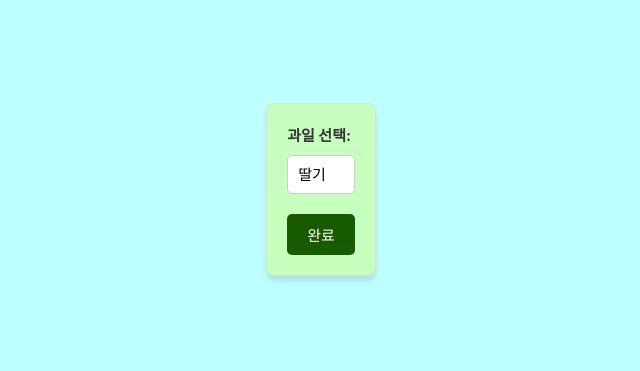
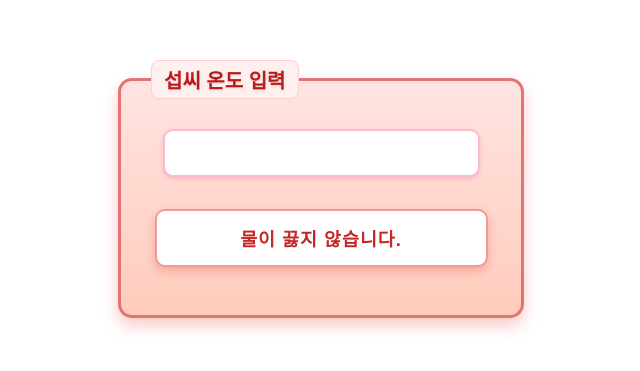
Before and after one commit to JeongYoungseo/2025_2_reactprojects, a React (Create React App) app: page / in a window 1280 px wide. Shown: the part 211-582 px from the top of the page, without its empty margins (319-959 px from the left). Built offline with nearby package versions, Linux system fonts and the light colour scheme.

Commit message:
11장 form Reservation,Signup 12장 State 공유 ConfirmBoilVerdict

```diff
--- /dev/null
+++ b/src/chp11/Signup.css
@@ -0,0 +1,93 @@
+/* 전체 영역 중앙 정렬 */
+div {
+    display: flex;
+    flex-direction: column;
+    align-items: center;
+    margin-top: 80px;
+    font-family: "Pretendard", "Noto Sans KR", sans-serif;
+}
+
+/* 제목 */
+h2 {
+    color: #1f4e79; /* 짙은 블루 */
+    margin-bottom: 20px;
+    font-size: 1.6rem;
+}
+
+/* 폼 전체 박스 */
+form {
+    background-color: #e8f2fa; /* 연한 하늘색 배경 */
+    border: 1px solid #b7d4eb;
+    border-radius: 12px;
+    padding: 30px 35px;
+    width: 700px;
+    box-shadow: 0 4px 12px rgba(31, 78, 121, 0.15);
+    display: flex;
+    flex-direction: column;
+    gap: 15px;
+}
+
+ /*각 label 세로 정렬 */
+form label {
+    display: flex;
+    flex-direction: column;
+    font-weight: 600;
+    color: #2b3e4c;
+    font-size: 0.95rem;
+}
+
+/* 입력창, 셀렉트, 텍스트박스 */
+form input[type="text"],
+form input[type="email"],
+form input[type="password"],
+form select,
+form textarea {
+    margin-top: 6px;
+    padding: 8px 10px;
+    border-radius: 8px;
+    border: 1px solid #a7c8e7;
+    font-size: 0.95rem;
+    background-color: #ffffff;
+    color: #1f3d55;
+    transition: border-color 0.2s ease, box-shadow 0.2s ease;
+}
+
+form input:focus,
+form textarea:focus,
+form select:focus {
+    outline: none;
+    border-color: #4a90e2;
+    box-shadow: 0 0 6px rgba(74, 144, 226, 0.5);
+}
+
+/* 텍스트 영역 */
+form textarea {
+    resize: none;
+    height: 80px;
+}
+
+/* 버튼 */
+form button {
+    background-color: #4a90e2;
+    color: white;
+    border: none;
+    border-radius: 8px;
+    padding: 10px;
+    font-weight: 600;
+    cursor: pointer;
+    font-size: 1rem;
+    transition: background-color 0.2s ease, transform 0.2s ease;
+}
+
+form button:hover {
+    background-color: #357abd;
+    transform: translateY(-2px);
+}
+
+/* 반응형 */
+@media (max-width: 400px) {
+    form {
+        width: 90%;
+        padding: 20px;
+    }
+}
--- /dev/null
+++ b/src/chp12/ex1/BoilVerdict.jsx
@@ -0,0 +1,10 @@
+import React from "react";
+
+function BoilVerdict(props) {
+    if(props.celcius >= 100)
+        return <p>물이 끓습니다.</p>
+
+    return <p>물이 끓지 않습니다.</p>
+}
+
+export  default BoilVerdict;
--- /dev/null
+++ b/src/chp12/ex1/ConfirmBoilVerdict.css
@@ -0,0 +1,78 @@
+/* 전체 박스 */
+.boil-box {
+    width: 340px;
+    margin: 80px auto;
+    padding: 30px;
+    background: linear-gradient(180deg, #ffe4e1, #ffccbc); /* 부드러운 붉은 톤 그라데이션 */
+    border: 3px solid #e57373; /* 선명한 연분홍-레드 테두리 */
+    border-radius: 14px;
+    box-shadow: 0 8px 16px rgba(239, 83, 80, 0.3);
+    font-family: "Pretendard", "Noto Sans KR", sans-serif;
+    display: flex;
+    flex-direction: column;
+    align-items: center;
+    gap: 22px;
+    transition: all 0.2s ease;
+}
+
+/* 제목 (legend) */
+.boil-box legend {
+    font-size: 1.25rem;
+    font-weight: 700;
+    color: #b71c1c; /* 진한 레드 */
+    text-shadow: 0 1px 2px rgba(183, 28, 28, 0.2);
+    background-color: #fff0f0;
+    padding: 4px 12px;
+    border-radius: 8px;
+    border: 1px solid #ffcdd2;
+}
+
+/* 입력창 */
+.boil-box input {
+    width: 85%;
+    padding: 12px;
+    border-radius: 10px;
+    border: 2px solid #f8bbd0; /* 옅은 핑크 테두리 */
+    background-color: #ffffff;
+    color: #880e4f;
+    font-size: 1.05rem;
+    text-align: center;
+    transition: all 0.2s ease;
+    box-shadow: 0 2px 4px rgba(240, 98, 146, 0.3);
+}
+
+.boil-box input:focus {
+    outline: none;
+    border-color: #e53935; /* 포커스 시 진한 붉은색 */
+    box-shadow: 0 0 8px rgba(229, 57, 53, 0.6);
+    transform: scale(1.03);
+}
+
+/* 결과 문구 (BoilVerdict <p>) */
+.boil-box p {
+    margin-top: 10px;
+    font-size: 1.15rem;
+    font-weight: 800;
+    text-align: center;
+    color: #c62828; /* 🔥 진한 레드 글자 */
+    background-color: #fff;
+    border: 2px solid #ef9a9a;
+    border-radius: 10px;
+    padding: 14px 20px;
+    width: 85%;
+    box-shadow: 0 4px 10px rgba(229, 57, 53, 0.3);
+    letter-spacing: 1px;
+    animation: fadeIn 0.3s ease;
+    transition: transform 0.3s ease, color 0.3s ease;
+}
+
+.boil-box p:hover {
+    transform: scale(1.05);
+    color: #b71c1c; /* hover 시 더 진하게 */
+}
+
+/* 부드러운 등장 애니메이션 */
+@keyframes fadeIn {
+    from { opacity: 0; transform: translateY(5px); }
+    to { opacity: 1; transform: translateY(0); }
+}
--- /dev/null
+++ b/src/chp12/ex1/ConfirmBoilVerdict.jsx
@@ -0,0 +1,22 @@
+import React, {useState} from "react";
+import BoilVerdict from "./BoilVerdict";
+import "./ConfirmBoilVerdict.css";
+
+
+function ConfirmBoilVerdict() {
+    const [temperature, setTemperature] = useState("");
+    const handleTemperature = (event) => {
+        setTemperature(event.target.value);
+    }
+    return(
+        <fieldset className={"boil-box"}>
+            <legend>섭씨 온도 입력</legend>
+            {/*<input type={temperature} onChange={(event) => {*/}
+            {/*    setTemperature(event.target.value)*/}
+            {/*}}/>*/}
+            <input value={temperature} onChange={handleTemperature}/>
+            <BoilVerdict celcius={parseInt(temperature)}/>
+        </fieldset>
+    );
+}
+export default ConfirmBoilVerdict;
--- a/src/index.js
+++ b/src/index.js
@@ -3,14 +3,11 @@ import ReactDOM from 'react-dom/client';
 import './index.css';
 import App from './App';
 import reportWebVitals from './reportWebVitals';
-import AppNumberList from "./chp10/ex1/AppNumberList";
-import StudentAttendance from "./chp10/ex2/StudentAttendance";
-import AttendanceCard from "./chp10/ex3/AttendanceCard";
-import AttendancePractice from "./chp10/ex4/AttendancePractice";
-import NamesForm from "./chp11/ex1/NamesForm";
-//import './chp11/ex1/NamesForm.css'
-import Fruit from "./chp11/ex2/Fruit";
-import './chp11/ex2/Fruit.css';
+import BoilVerdict from "./chp12/ex1/BoilVerdict";
+import ConfirmBoilVerdict from "./chp12/ex1/ConfirmBoilVerdict";
+import "./chp12/ex1/ConfirmBoilVerdict.css";
+
+
 
 const root = ReactDOM.createRoot(document.getElementById('root'));
 
@@ -24,7 +21,7 @@ const root = ReactDOM.createRoot(document.getElementById('root'));
 
 root.render(
         <React.StrictMode>
-             <Fruit />
+             <ConfirmBoilVerdict/>
          </React.StrictMode>
      );
 
```
Also changed, not shown: src/chp11/Signup.jsx (added, +69 -0 lines), src/chp11/ex3/Reservation.css (added, +59 -0 lines), src/chp11/ex3/Reservation.jsx (added, +32 -0 lines).
